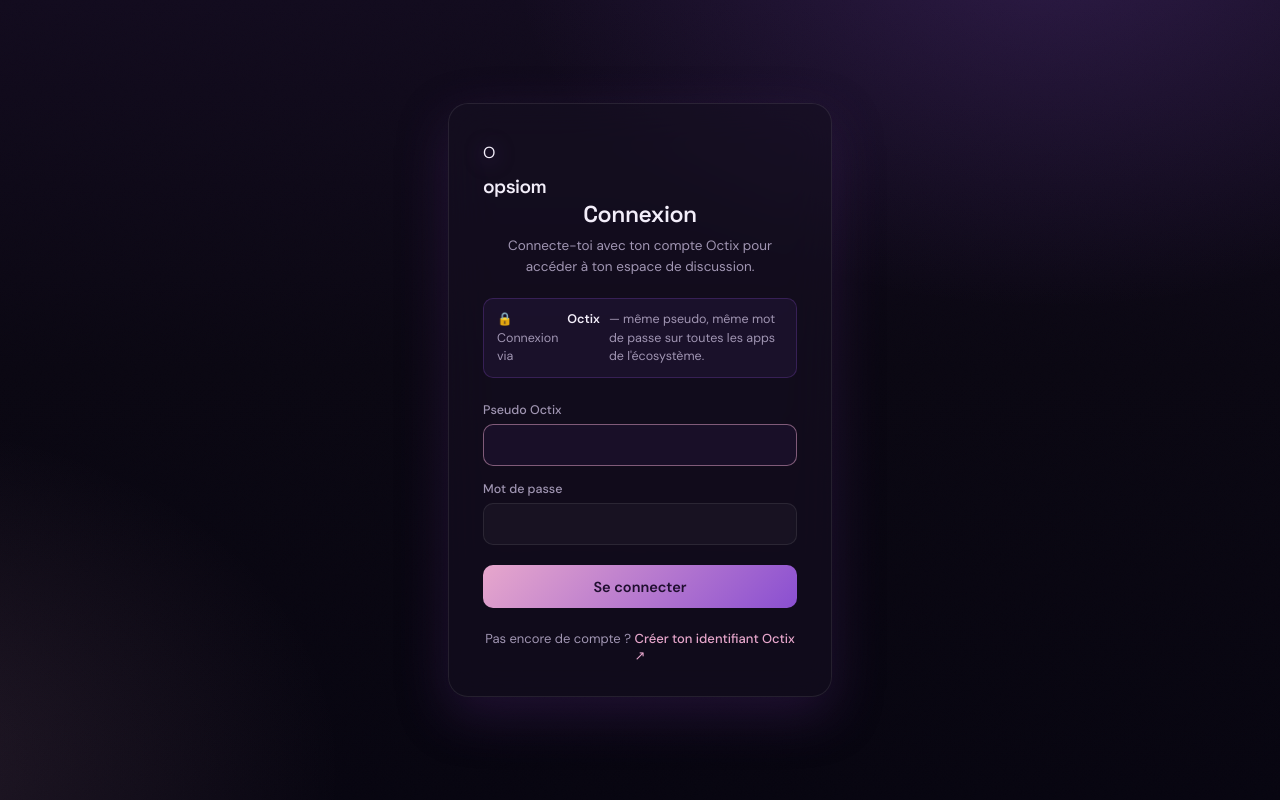
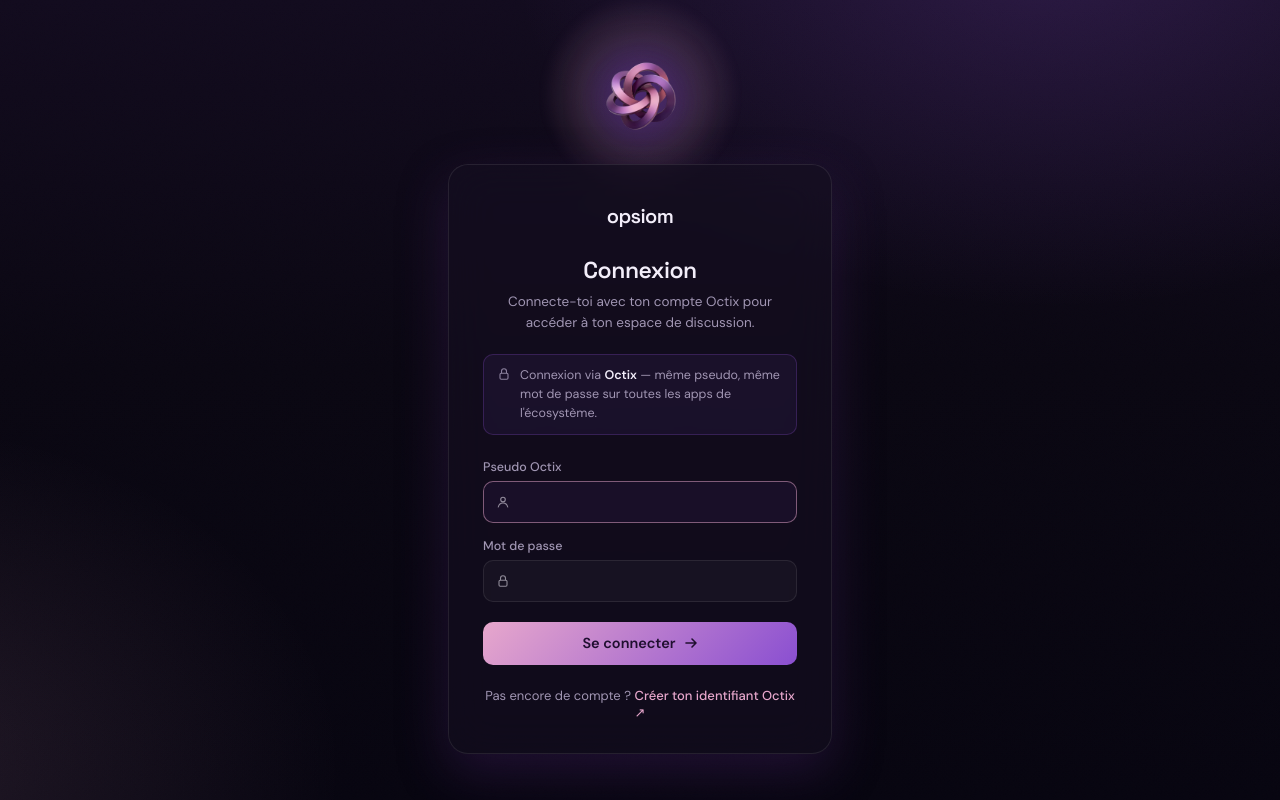
Before and after one commit to JuloEco/Opsiom-frontend, a Flask app: page /login in a window 1280 px wide. Run offline with Flask 3, Linux system fonts and the light colour scheme.

Commit message:
Refactor login.html for better layout and accessibility
Updated the login page layout and improved accessibility features.

```diff
--- a/templates/login.html
+++ b/templates/login.html
@@ -4,22 +4,29 @@
 <meta charset="UTF-8">
 <meta name="viewport" content="width=device-width, initial-scale=1.0">
 <title>Connexion — Opsiom</title>
+<link rel="icon" href="{{ url_for('static', filename='img/logo.png') }}">
 <link rel="stylesheet" href="{{ url_for('static', filename='css/style.css') }}">
 <link rel="preconnect" href="https://fonts.googleapis.com">
-<link href="https://fonts.googleapis.com/css2?family=DM+Sans:wght@400;500;600;700&family=Space+Grotesk:wght@400;500;600;700&display=swap" rel="stylesheet">
+<link href="https://fonts.googleapis.com/css2?family=DM+Sans:wght@400;500;600;700&family=Space+Grotesk:wght@400;500;600;700&family=JetBrains+Mono:wght@400;500&display=swap" rel="stylesheet">
 </head>
 <body class="auth-page">
 
+<div>
+  <div class="auth-hero">
+    <div class="hero-glow" aria-hidden="true"></div>
+    <img src="{{ url_for('static', filename='img/logo.png') }}" alt="Opsiom">
+  </div>
+
   <div class="auth-card">
-  <div class="auth-brand">
-    <div id="brand-mark">O</div>
-    <span id="brand-name">opsiom</span>
-  </div>
+    <span id="brand-name-auth">opsiom</span>
 
     <h1 class="auth-title">Connexion</h1>
     <p class="auth-subtitle">Connecte-toi avec ton compte Octix pour accéder à ton espace de discussion.</p>
 
-  <div class="octix-note">🔒 Connexion via <strong>Octix</strong> — même pseudo, même mot de passe sur toutes les apps de l'écosystème.</div>
+    <div class="octix-note">
+      <svg width="14" height="14" viewBox="0 0 14 14" fill="none"><rect x="3" y="6.3" width="8" height="6" rx="1.2" stroke="currentColor" stroke-width="1.1"/><path d="M4.5 6.3V4.3A2.5 2.5 0 0 1 9.5 4.3V6.3" stroke="currentColor" stroke-width="1.1"/></svg>
+      <span>Connexion via <strong>Octix</strong> — même pseudo, même mot de passe sur toutes les apps de l'écosystème.</span>
+    </div>
 
     {% with messages = get_flashed_messages(with_categories=true) %}
       {% if messages %}
@@ -34,17 +41,27 @@
     <form method="POST">
       <div class="field">
         <label for="username">Pseudo Octix</label>
+        <div class="field-input-wrap">
+          <svg width="14" height="14" viewBox="0 0 14 14" fill="none"><circle cx="7" cy="4.6" r="2.3" stroke="currentColor" stroke-width="1.1"/><path d="M2.3 12C2.9 9.4 4.7 8 7 8C9.3 8 11.1 9.4 11.7 12" stroke="currentColor" stroke-width="1.1" stroke-linecap="round"/></svg>
           <input type="text" id="username" name="username" value="{{ username or '' }}" autocomplete="username" required autofocus>
+        </div>
       </div>
       <div class="field">
         <label for="password">Mot de passe</label>
+        <div class="field-input-wrap">
+          <svg width="14" height="14" viewBox="0 0 14 14" fill="none"><rect x="3" y="6.3" width="8" height="6" rx="1.2" stroke="currentColor" stroke-width="1.1"/><path d="M4.5 6.3V4.3A2.5 2.5 0 0 1 9.5 4.3V6.3" stroke="currentColor" stroke-width="1.1"/></svg>
           <input type="password" id="password" name="password" autocomplete="current-password" required>
         </div>
-    <button type="submit" class="auth-submit">Se connecter</button>
+      </div>
+      <button type="submit" class="auth-submit">
+        <span>Se connecter</span>
+        <svg width="14" height="14" viewBox="0 0 14 14" fill="none"><path d="M2 7H12M12 7L8 3M12 7L8 11" stroke="currentColor" stroke-width="1.6" stroke-linecap="round" stroke-linejoin="round"/></svg>
+      </button>
     </form>
 
     <p class="auth-switch">Pas encore de compte ? <a href="{{ octix_portal_url }}/inscription" target="_blank" rel="noopener">Créer ton identifiant Octix ↗</a></p>
   </div>
+</div>
 
 </body>
 </html>
```
Lines whose indentation alone changed are shown as unchanged.
